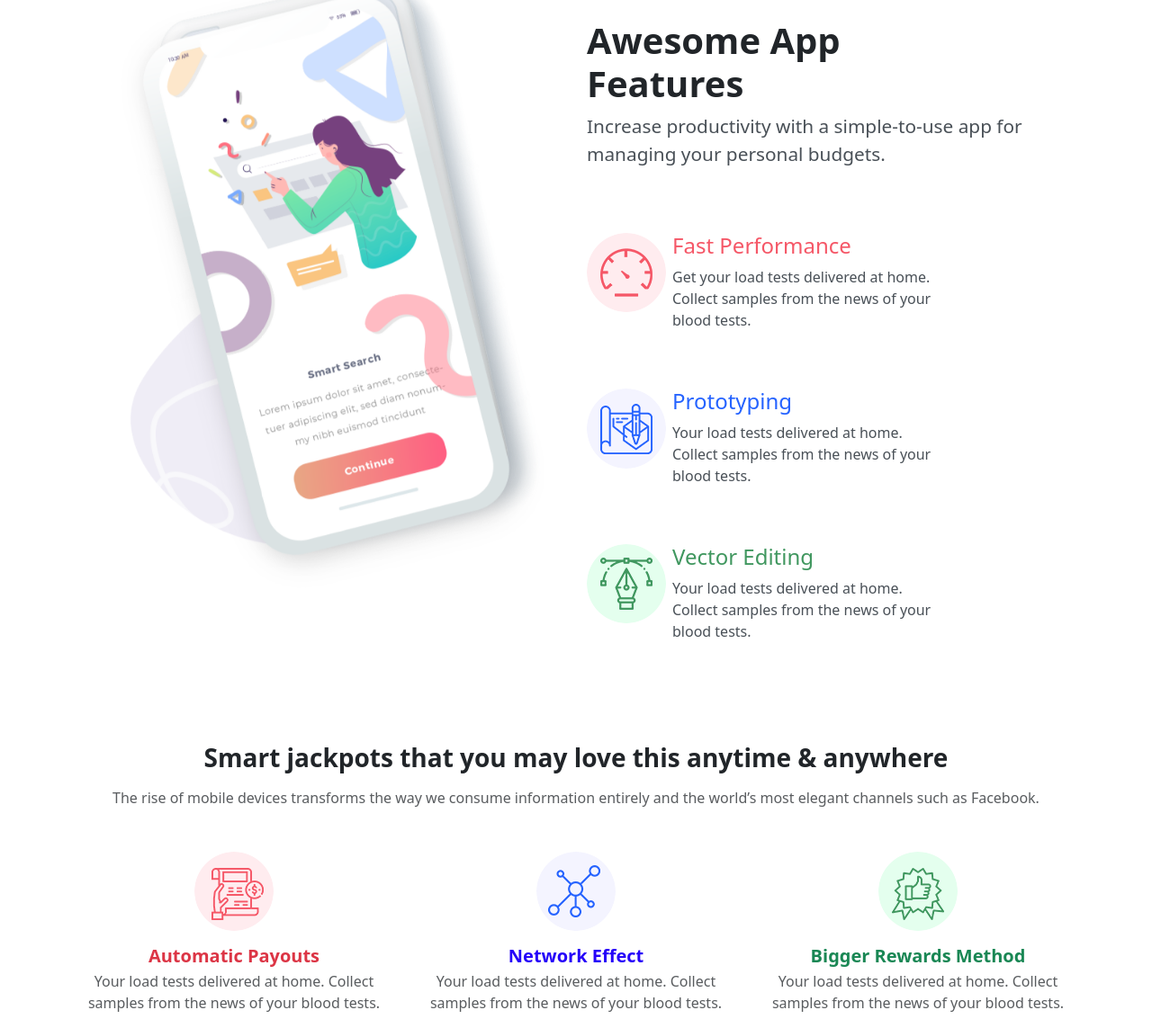
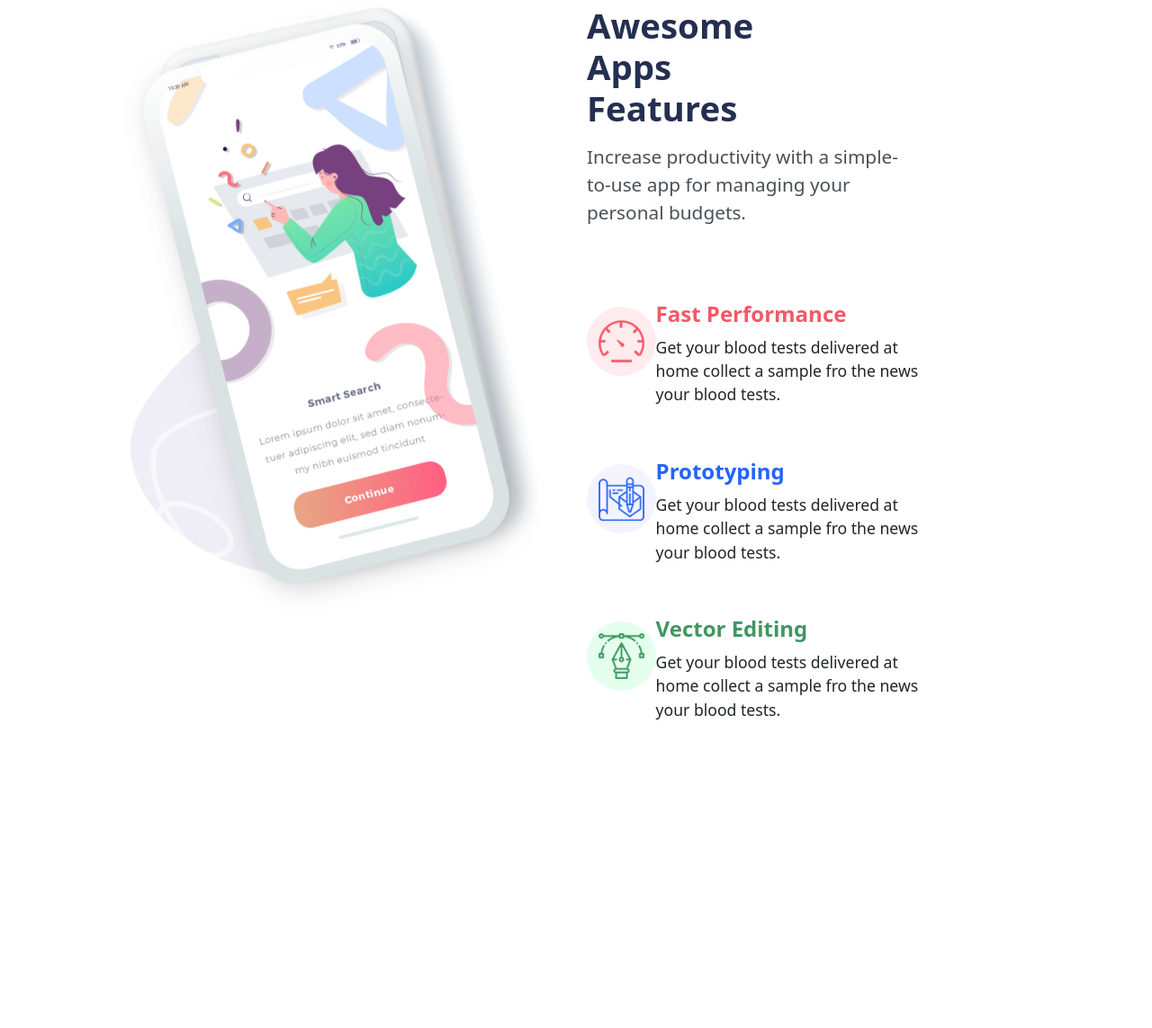
Before and after one commit to zainkhokhar831/freebie, a website: page index.html in a window 1280 px wide. Shown: the part 1308-2451 px from the top of the page at 90% size. After the commit the page ends 2126 px from the top, so only its background shows below. Drawn offline with nearby package versions, Linux system fonts and the light colour scheme.

Commit message:
features section changes

```diff
--- a/index.html
+++ b/index.html
@@ -130,108 +130,92 @@
 
 
 <!-- BEGIN APP-FEATURES HERE -->
- <section id="app-features" class="app-features">
+<section id="features" class="features">
   <div class="container">
-    <div class="row mt-5">
-
-      <!-- Left Image -->
-      <div class="col-12 col-md-6 text-center">
-        <img src="images/awsome_app_features/intregation.png" alt="App Mockup" class="img-fluid feature-image">
+    <div class="row">
+      <div class="col-md-6">
+       <span><img src="images/awsome_app_features/intregation.png" class="img-fluid" alt="intregation image"></span>
       </div>
 
-      <!-- Right Text + Feature List -->
-      <div class=" col-md-6 mt-5 feature-list">
-        <h2>Awesome app  <br> features</h2>
-        <p>
-          Increase productivity with a simple-to-use app for managing your personal budgets.
-        </p>
+      <div class="col-md-6 feature-title">
+        <h3>Awesome apps features</h3>
+        <span><p>Increase productivity with a simple-to-use app for managing your personal budgets.</p></span>
+        <br>
 
+        <div class="feature-box">
+          <div class="feature-icon">
+            <img src="images/awsome_app_features/fast.png" alt="fast image" class="img-fluid hvr-grow">
+          </div>
+          <div>
+            <h5 class="feature-1">Fast Performance</h5>
+            <p>
+             Get your blood tests delivered at home collect a sample fro the news your blood tests.
+            </p>
+          </div>
+        </div>
 
-        <div class="row mb-5 feature-list">
-          <!-- Feature 1 -->
-          <div class="col-md-2">
-            <div class="feature-box align-items-start mb-4">
-          <img src="images/awsome_app_features/fast.png" alt="Fast Performance" class="feature-icon">
+        <div class="feature-box">
+          <div class="feature-icon">
+            <img src="images/awsome_app_features/typing.png" alt="Prototyping image" class="img-fluid hvr-grow">
           </div>
+          <div>
+            <h5 class="feature-2">Prototyping</h5>
+            <p>
+             Get your blood tests delivered at home collect a sample fro the news your blood tests.
+            </p>
           </div>
-           <div class="col-md-7">
-            <h5><span class="feature-text-1">Fast Performance</span></h5>
-            <p>Get your load tests delivered at home. Collect samples from the news of your blood tests.</p>
-           </div>
-       </div>
+        </div>
 
-
-       <div class="row mb-5">
-          <!-- Feature 2 -->
-          <div class="col-md-2">
-            <div class="feature-box align-items-start mb-4">
-          <img src="images/awsome_app_features/typing.png" alt="Fast Performance" class="feature-icon">
+        <div class="feature-box">
+          <div class="feature-icon">
+            <img src="images/awsome_app_features/vector.png" alt="Vector Editing image" class="img-fluid hvr-grow">
           </div>
+          <div>
+            <h5 class="feature-3">Vector Editing</h5>
+            <p>
+             Get your blood tests delivered at home collect a sample fro the news your blood tests.
+            </p>
           </div>
-           <div class="col-md-7">
-            <h5 class=""><span class="feature-text-2">Prototyping</span></h5>
-            <p>Your load tests delivered at home. Collect samples from the news of your blood tests.</p>
-           </div>
-       </div>
-
-       <div class="row mb-5">
-          <!-- Feature 3 -->
-          <div class="col-md-2">
-            <div class="feature-box align-items-start">
-          <img src="images/awsome_app_features/vector.png" alt="Fast Performance" class="feature-icon">
-          </div>
-          </div>
-           <div class="col-md-7">
-            <h5><span class="feature-text-3">Vector Editing</span></h5>
-            <p>Your load tests delivered at home. Collect samples from the news of your blood tests.</p>
-           </div>
-       </div>
-
-
-
+        </div>
       </div>
-    </div>
 
 
 
 
-     <!-- YAHA TEXT KE BCH ME LINE LANI HAI OR YE SECTION RESPONSIVE KRNA HAI -->
 
 
 
-    <!-- Lower Section -->
-    <div class="text-center mt-5">
-      <h3 class="fw-bold mb-3">
-        Smart jackpots that you may love this anytime & anywhere
-      </h3>
-      <p class="text-muted mb-5">
-        The rise of mobile devices transforms the way we consume information entirely and the world’s most elegant channels such as Facebook.
-      </p>
 
-      <div class="row g-4 justify-content-center align-items-start">
-        <!-- Box 1 -->
-        <div class="col-12 col-md-4">
-          <img src="images/awsome_app_features/payout.png" alt="Automatic Payouts" class="jackpot-icon mb-3">
-          <h5 class="fw-semibold text-danger mb-1">Automatic Payouts</h5>
-          <p class="text-muted">Your load tests delivered at home. Collect samples from the news of your blood tests.</p>
-        </div>
 
-        <!-- Box 2 -->
-        <div class="col-12 col-md-4">
-          <img src="images/awsome_app_features/network.png" alt="Network Effect" class="jackpot-icon mb-3">
-          <h5 class="fw-semibold text-primary mb-1">Network Effect</h5>
-          <p class="text-muted">Your load tests delivered at home. Collect samples from the news of your blood tests.</p>
-        </div>
 
-        <!-- Box 3 -->
-        <div class="col-12 col-md-4">
-          <img src="images/awsome_app_features/rewards.png" alt="Bigger Rewards Method" class="jackpot-icon mb-3">
-          <h5 class="fw-semibold text-success mb-1">Bigger Rewards Method</h5>
-          <p class="text-muted">Your load tests delivered at home. Collect samples from the news of your blood tests.</p>
-        </div>
-      </div>
+
+
+
+
+
+
+
+
+
+
+
+
+
+
+
+
+
+
+
+
+
+
+
+
+
     </div>
   </div>
+
 </section>
 
 
--- a/scss/sections/_app-features.scss
+++ b/scss/sections/_app-features.scss
@@ -1,67 +1,173 @@
-
 @use "../custom" as *;
 
+.features {
+  margin-top: 5rem;
+  span {
+    img {
+      animation: floatMotion 3s ease-in-out infinite;
+    }
+  }
+}
 
-.app-features {
-  background-color: #fff;
-  margin-top: 3rem;
-
-  .feature-image {
-    max-width: 100%;
-    height: auto;
-    animation: floatMotion 3s ease-in-out infinite;
+.feature-title {
+  h3 {
+    font-size: 2.4rem;
+    margin-right: 19.1rem;
+    text-transform: capitalize;
+    margin-bottom: 1rem;
+    font-weight: 650;
+    color: $gunmetal;
   }
 
-  .feature-list{
-    margin-top: 4.5rem;
-
-    h2{
-      font-size: 2.5rem;
-      text-transform: capitalize;
-      font-weight: 600;
-    }
-    p{
+  span {
+    p {
       font-size: 1.3rem;
+      margin-right: 12rem;
       color: $gray-700;
     }
   }
+}
 
-  .col-md-7{
-    h5{
-      font-size: 1.5rem;
-    }
-    p{
-      font-size: 1rem;
-      color: $gray-700;
-    }
+.feature-box {
+  display: flex;
+  margin-right: 11rem;
+  margin-top: 3rem;
+
+  h5 {
+    text-transform: capitalize;
+    font-size: 1.5rem;
+    font-weight: 600;
+    gap: 2rem;
+    line-height: 1rem;
+    margin-bottom: 1rem;
   }
-  .feature-text-1{
+  p {
+    font-size: 1.1rem;
+  }
+
+  .feature-1 {
     color: #f55767;
   }
-   .feature-text-2{
+  .feature-2 {
     color: #2563ff;
   }
-   .feature-text-3{
+  .feature-3 {
     color: #40975f;
   }
+
+  .feature-icon {
+    width: 50%;
+  }
+}
 
 
 
 
-  @media (max-width: 768px) {
-    text-align: center;
 
 
-      .feature-icon {
-        margin-bottom: 1rem;
-      }
-    }
 
-    .feature-image {
-      margin-bottom: 2rem;
-    }
 
-    .jackpot-icon {
-      margin-bottom: 1rem;
-    }
-  }
+
+
+
+
+
+
+
+
+
+
+
+
+
+
+
+
+
+
+
+
+
+
+
+// .app-features {
+//   background-color: #fff;
+//   margin-top: 3rem;
+
+//   .feature-image {
+//     max-width: 100%;
+//     height: auto;
+//     animation: floatMotion 3s ease-in-out infinite;
+//   }
+
+//   .feature-list {
+//     margin-top: 4.5rem;
+
+//     h2 {
+//       font-size: 2.5rem;
+//       text-transform: capitalize;
+//       font-weight: 600;
+//     }
+//     p {
+//       font-size: 1.3rem;
+//       color: $gray-700;
+//     }
+//   }
+
+//   .col-md-7 {
+//     h5 {
+//       font-size: 1.5rem;
+//     }
+//     p {
+//       font-size: 1rem;
+//       color: $gray-700;
+//     }
+//   }
+//   .feature-text-1 {
+//     color: #f55767;
+//   }
+//   .feature-text-2 {
+//     color: #2563ff;
+//   }
+//   .feature-text-3 {
+//     color: #40975f;
+//   }
+
+// .custom-row {
+//   display: flex;
+//   align-items: center;
+// }
+
+// .vertical-line {
+//   width: 2px;                 /* same thickness */
+//   height: 100%;               /* full height of text */
+//   background-color: #ddd;     /* same light grey */
+//   min-height: 120px;          /* ensures visible on desktop */
+// }
+
+// @media (max-width: 768px) {
+//   .vertical-line {
+//     display: none;            /* mobile me line remove (same UI behavior) */
+//   }
+
+//   .custom-row {
+//     text-align: center;
+//   }
+// }
+
+//   @media (max-width: 768px) {
+//     text-align: center;
+
+//     .feature-icon {
+//       margin-bottom: 1rem;
+//     }
+//   }
+
+//   .feature-image {
+//     margin-bottom: 2rem;
+//   }
+
+//   .jackpot-icon {
+//     margin-bottom: 1rem;
+//   }
+// }
```
Also changed, not shown: assets/css/style.css, 1 other file.
